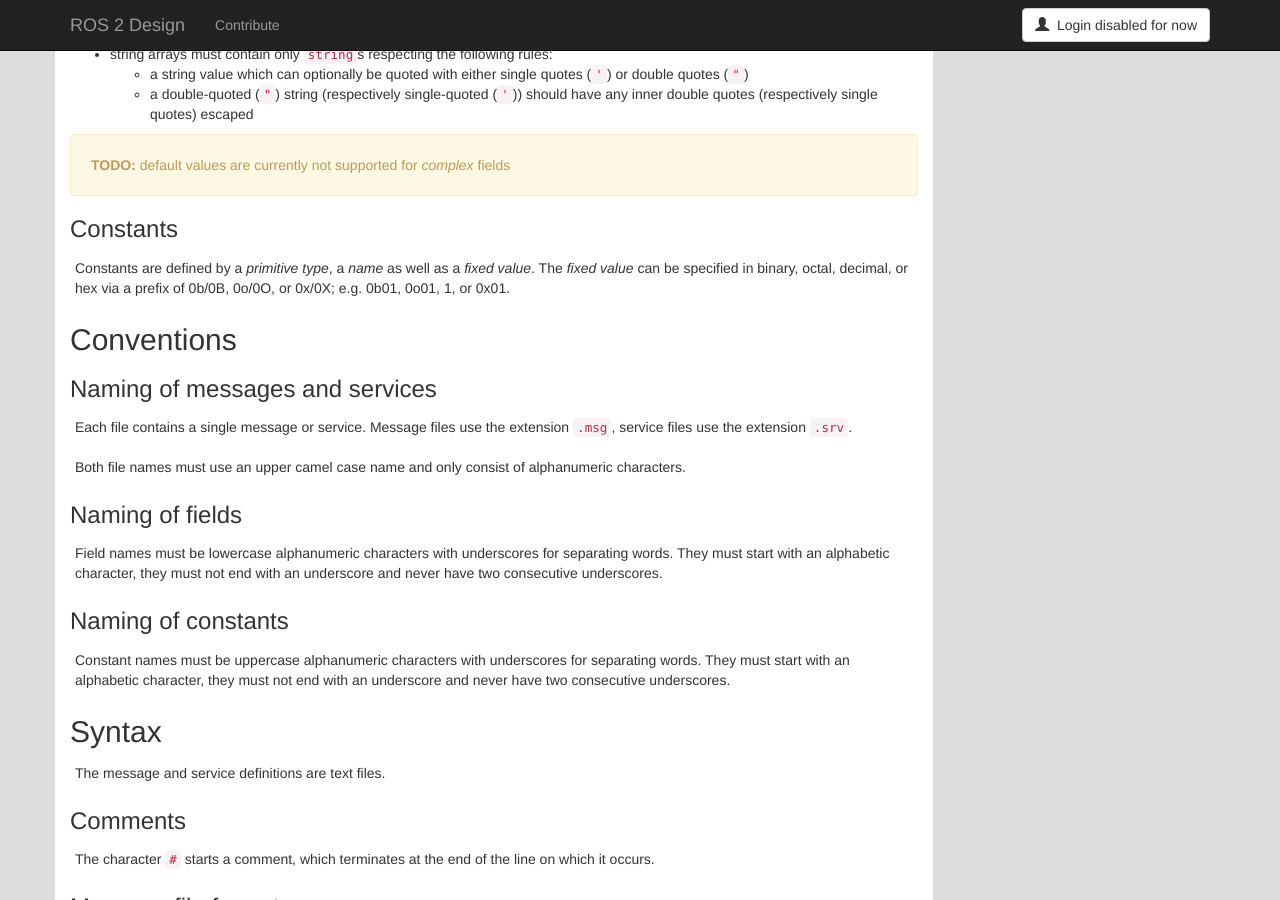
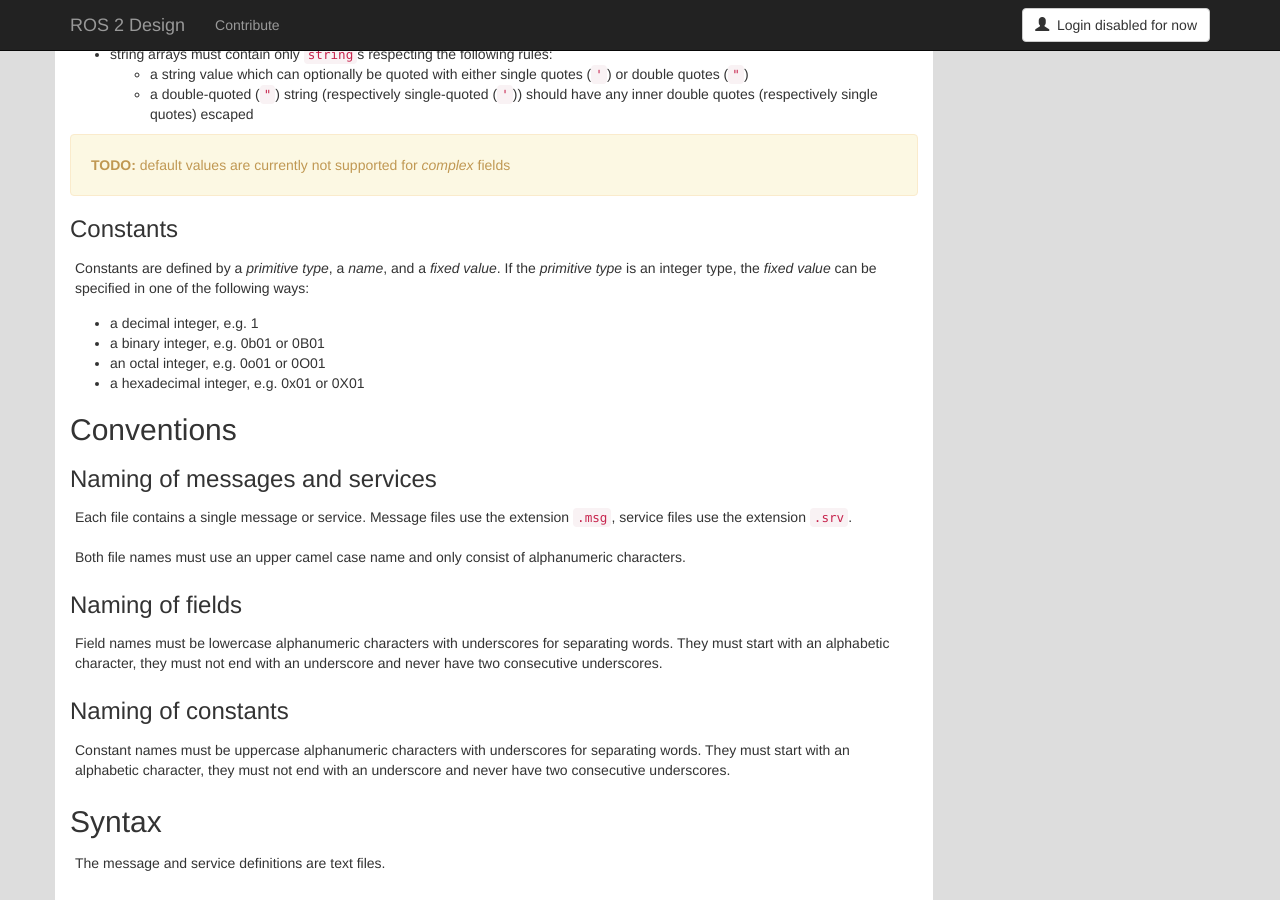
Before and after one commit to ros2/design, a Jekyll site: the page built from articles/116_legacy_interface_definition.md, in a window 1280 px wide and 900 px high, scrolled down 2296 px. Built offline with Jekyll 4.4.1, drawn with Linux system fonts in a browser that asks for light colours; nearby versions of some CDN libraries.

Commit message:
Expand on the types allowed for constants

```diff
--- a/articles/116_legacy_interface_definition.md
+++ b/articles/116_legacy_interface_definition.md
@@ -144,8 +144,13 @@
 
 ### Constants
 
-Constants are defined by a *primitive type*, a *name* as well as a *fixed value*.
-The *fixed value* can be specified in binary, octal, decimal, or hex via a prefix of 0b/0B, 0o/0O, or 0x/0X; e.g. 0b01, 0o01, 1, or 0x01.
+Constants are defined by a *primitive type*, a *name*, and a *fixed value*.
+If the *primitive type* is an integer type, the *fixed value* can be specified in one of the following ways:
+
+- a decimal integer, e.g. 1
+- a binary integer, e.g. 0b01 or 0B01
+- an octal integer, e.g. 0o01 or 0O01
+- a hexadecimal integer, e.g. 0x01 or 0X01
 
 ## Conventions
 
```
